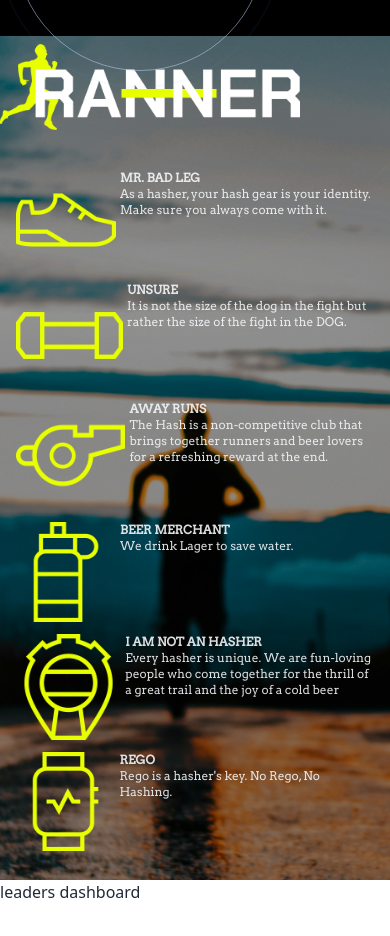
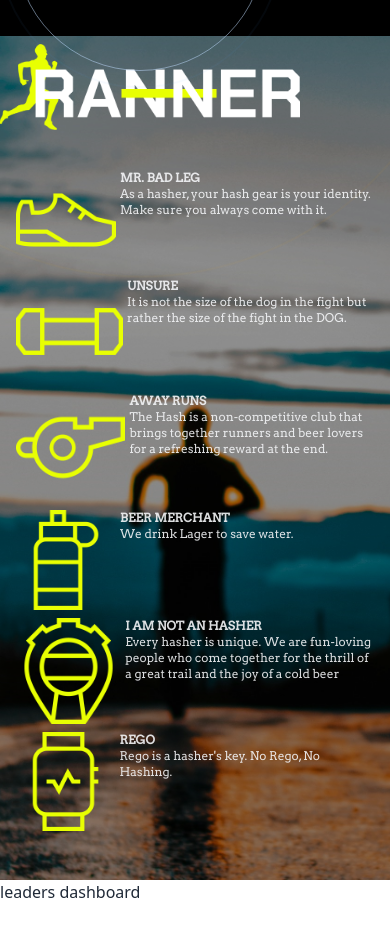
Before and after one commit to unsurep/Port-Harcourt-Hash-House-Harriers, a Next.js app: page / in a window 390 px wide. Shown: the part 3060-3996 px from the top of the page. Built offline with nearby package versions, Linux system fonts and the light colour scheme; a web font is replaced by a local one.

Commit message:
pt reduced

```diff
--- a/components/Hero.jsx
+++ b/components/Hero.jsx
@@ -293,7 +293,7 @@ const Hero = () => {
             <div className="bg-black/40 pt-2 md:px-[3rem] ">
               <Image src='/image/save.png' width={300} height={300} alt="image" className=" "/>
             </div>
-            <div className="grid grid-cols-1 gap-3 md:grid md:grid-cols-3 pt-10 bg-black/40 md:gap-16 md:px-[3rem] px-[1rem]">
+            <div className="grid grid-cols-1 gap-2 md:grid md:grid-cols-3 pt-10 bg-black/40 md:gap-16 md:px-[3rem] px-[1rem]">
               {/* 1 */}
               <div className="flex gap-1 md:gap-3 w-fit ">
                 <div><Image src='/image/ishoe.png' width={100} height={100} alt="hash gear" className=""/></div>
```
